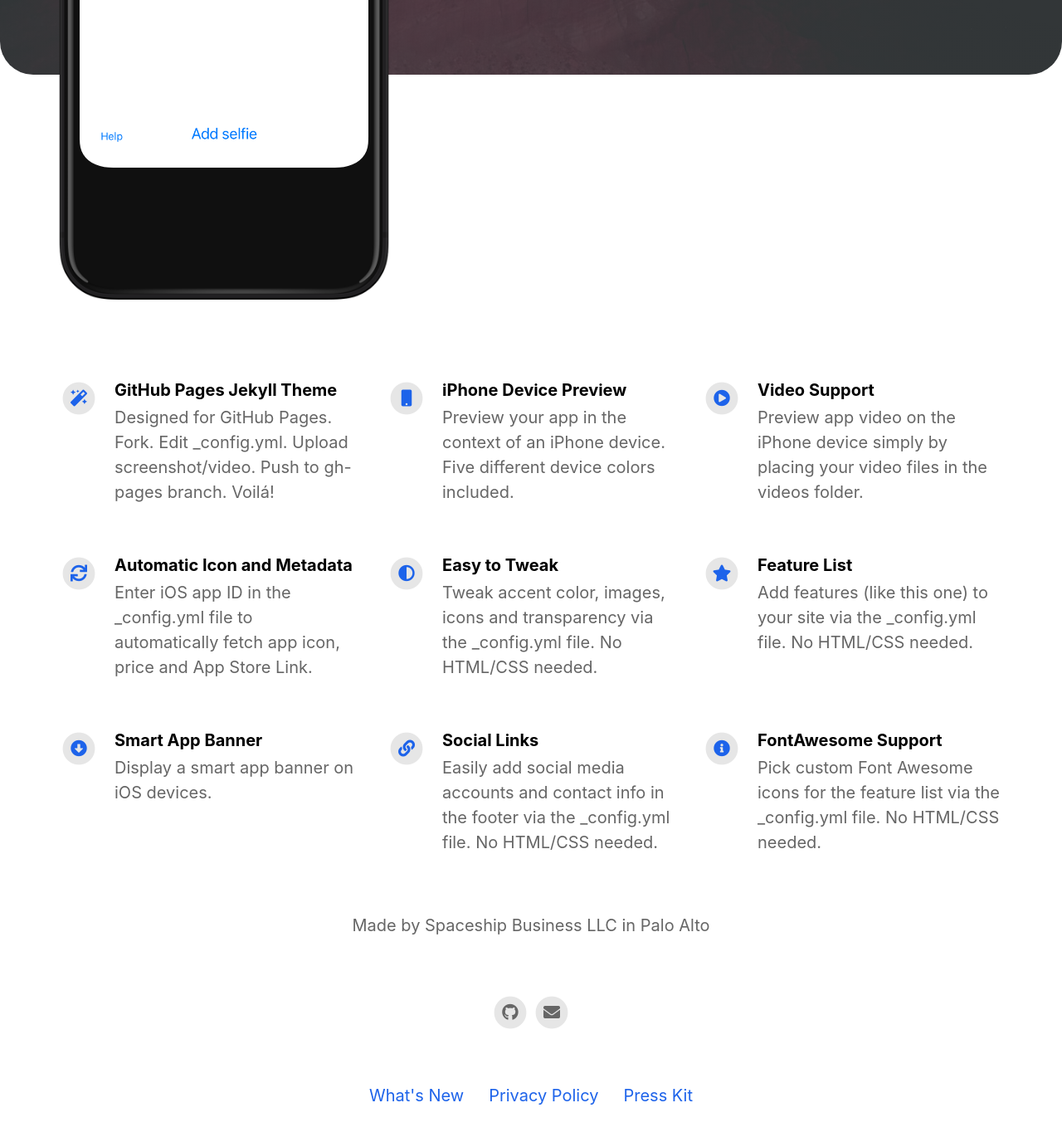
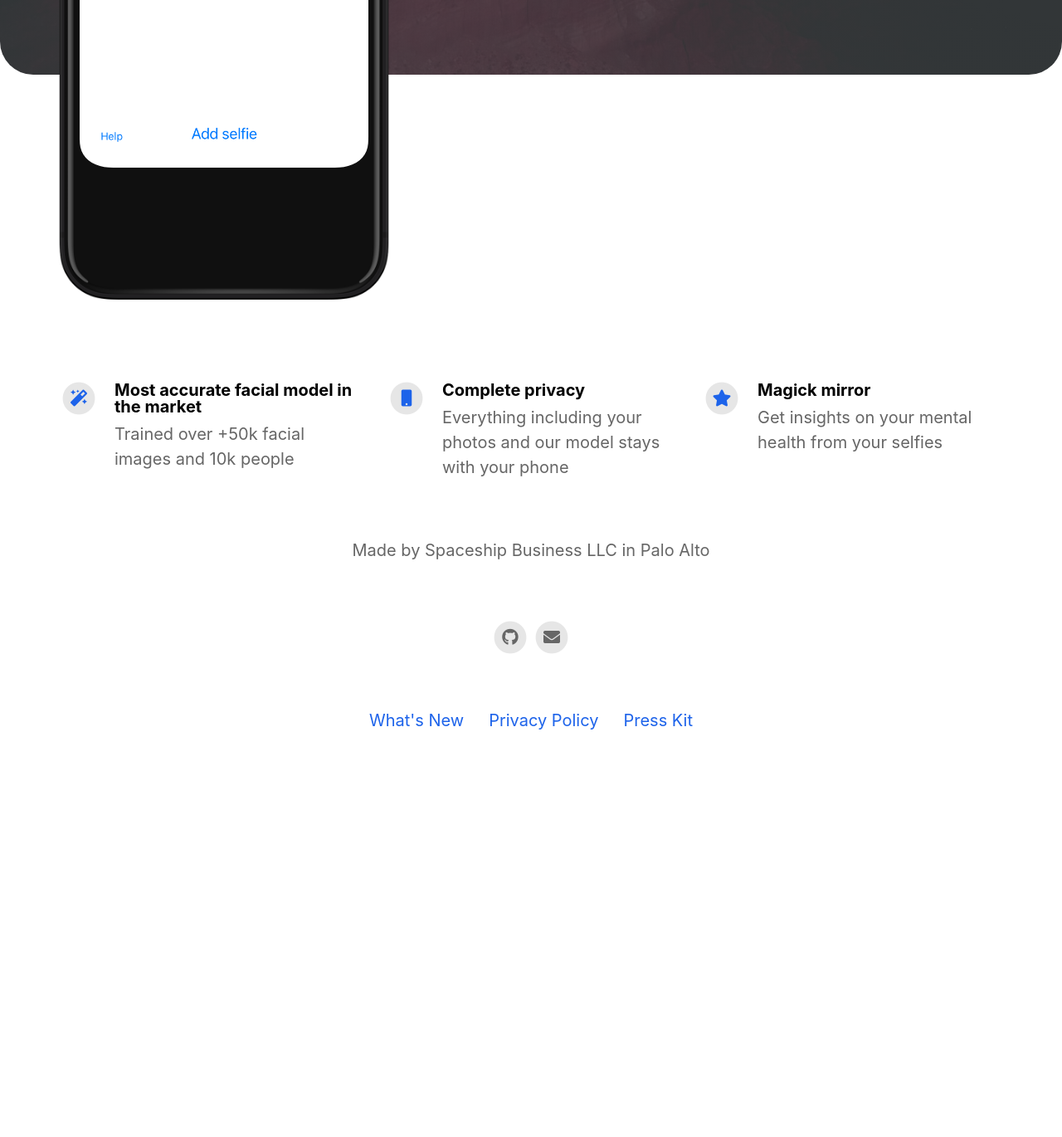
Before and after one commit to jinsu35/algorizm-landing-page, a Jekyll site: the page built from index.html, in a window 1280 px wide and 1400 px high, scrolled down 624 px. Shown: the top 1370 px of the window at 83% size. Built offline with Jekyll 4.4.1, drawn with Linux system fonts in a browser that asks for light colours; nearby versions of some CDN libraries; after the commit the page ends 1572 px from its top, so only the background shows below that; some of the changed text lies outside the part shown.

Commit message:
update title and description for features

```diff
--- a/_config.yml
+++ b/_config.yml
@@ -12,8 +12,8 @@ presskit_download_link                    : https://apps.apple.com/us/app/algori
 
 app_icon                                  : assets/appicon.png                      # Automatically populates if not set and if iOS app ID is set.  Otherwise enter path to icon file manually.
 app_name                                  : Algorizm                                        # Automatically populates if not set and if iOS app ID is set.  Otherwise enter manually.
-app_price                                 : 1.99                                         # Automatically populates if not set and if iOS app ID is set.  Otherwise enter manually.
-app_description                           : Find how good you look today
+app_price                                 : $1.99                                         # Automatically populates if not set and if iOS app ID is set.  Otherwise enter manually.
+app_description                           : Look how good you look today
 
 enable_smart_app_banner                   : true                                      # Set to true to show a smart app banner at top of page on mobile devices.
 
@@ -35,45 +35,17 @@ youtube_username                          :
 # Feature List                            Edit, add or remove features to be presented.
 features                                  :
 
-  - title                                 : GitHub Pages Jekyll Theme
-    description                           : Designed for GitHub Pages. Fork. Edit _config.yml. Upload screenshot/video. Push to gh-pages branch. Voilá!
+  - title                                 : Most accurate facial model in the market
+    description                           : Trained over +50k facial images and 10k people
     fontawesome_icon_name                 : magic
 
-  - title                                 : iPhone Device Preview
-    description                           : Preview your app in the context of an iPhone device. Five different device colors included.
+  - title                                 : Complete privacy
+    description                           : Everything including your photos and our model stays with your phone
     fontawesome_icon_name                 : mobile
 
-  - title                                 : Video Support
-    description                           : Preview app video on the iPhone device simply by placing your video files in the videos folder.
-    fontawesome_icon_name                 : play-circle
-
-  - title                                 : Automatic Icon and Metadata
-    description                           : Enter iOS app ID in the _config.yml file to automatically fetch app icon, price and App Store Link.
-    fontawesome_icon_name                 : sync
-
-  - title                                 : Easy to Tweak
-    description                           : Tweak accent color, images, icons and transparency via the _config.yml file. No HTML/CSS needed.
-    fontawesome_icon_name                 : adjust
-
-  - title                                 : Feature List
-    description                           : Add features (like this one) to your site via the _config.yml file. No HTML/CSS needed.
+  - title                                 : Magick mirror
+    description                           : Get insights on your mental health from your selfies
     fontawesome_icon_name                 : star
-
-  - title                                 : Smart App Banner
-    description                           : Display a smart app banner on iOS devices.
-    fontawesome_icon_name                 : arrow-alt-circle-down
-
-  - title                                 : Social Links
-    description                           : Easily add social media accounts and contact info in the footer via the _config.yml file. No HTML/CSS needed.
-    fontawesome_icon_name                 : link
-
-  - title                                 : FontAwesome Support
-    description                           : Pick custom Font Awesome icons for the feature list via the _config.yml file. No HTML/CSS needed.
-    fontawesome_icon_name                 : info-circle
-
-  - title                                 : # New Feature Title
-    description                           : # New Feature Description
-    fontawesome_icon_name                 : # Enter Font Awesome icon name (e.g. star). Find icons on fontawesome.com/icons.
 
 
 
```
Also changed, not shown: 1 other file.
